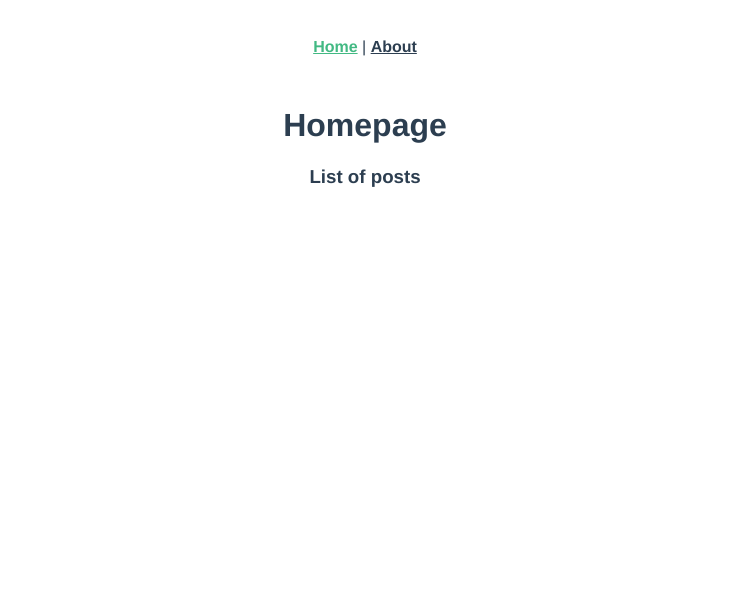
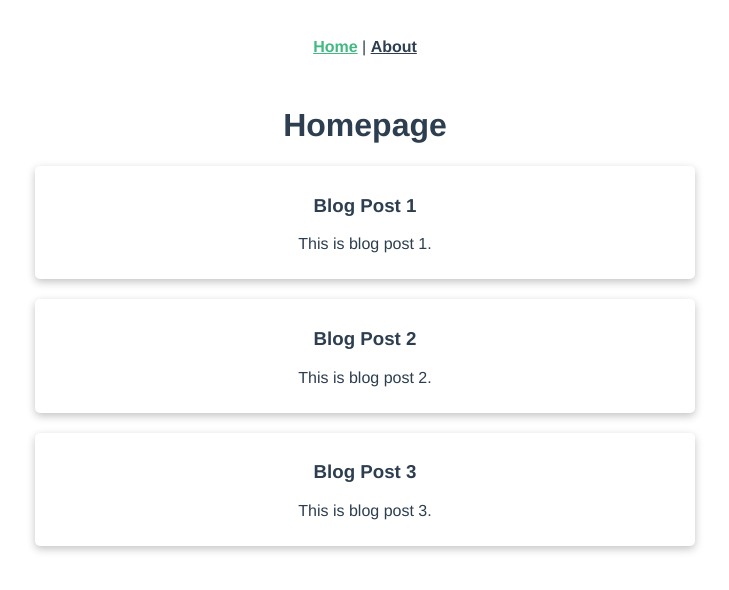
Before and after one commit to jadeleafmoon/vue3-blog-2, a Vue app: page / in a window 1280 px wide. Shown: the top 590 px of the page, without its empty margins (275-1004 px from the left). Built offline with nearby package versions, Linux system fonts and the light colour scheme.

Commit message:
feat: add BlogPost component

```diff
--- /dev/null
+++ b/src/components/BlogPost.vue
@@ -0,0 +1,34 @@
+<template>
+  <div class="post">
+    <h3>{{ post.title }}</h3>
+    <p>{{ post.snippet }}</p>
+  </div>
+
+
+</template>
+
+<script>
+export default {
+  props: ['post'],
+
+}
+</script>
+
+<style>
+
+.post {
+  /* background: lightcoral; */
+  width: 50vw;
+  margin: 20px auto;
+  padding: 10px;
+  box-shadow: rgba(0, 0, 0, 0.24) 0px 3px 8px;
+  border-radius: 5px;
+}
+
+.post:hover {
+  background: #eee;
+  cursor: pointer;
+}
+
+
+</style>
--- a/src/components/BlogPosts.vue
+++ b/src/components/BlogPosts.vue
@@ -1,10 +1,16 @@
 <template>
-<h3>List of posts</h3>
+  <div v-for="post in posts">
+    <BlogPost :post="post" :key="post.id" />
+  </div>
 
 </template>
 
 <script>
+import BlogPost from './BlogPost.vue'
+
 export default {
+  props:['posts'],
+  components: { BlogPost }
 
 }
 </script>
--- a/src/views/HomeView.vue
+++ b/src/views/HomeView.vue
@@ -1,7 +1,7 @@
 <template>
   <div class="home">
     <h1>Homepage</h1>
-    <BlogPosts />
+    <BlogPosts :posts="posts"/>
   </div>
 </template>
 
```
